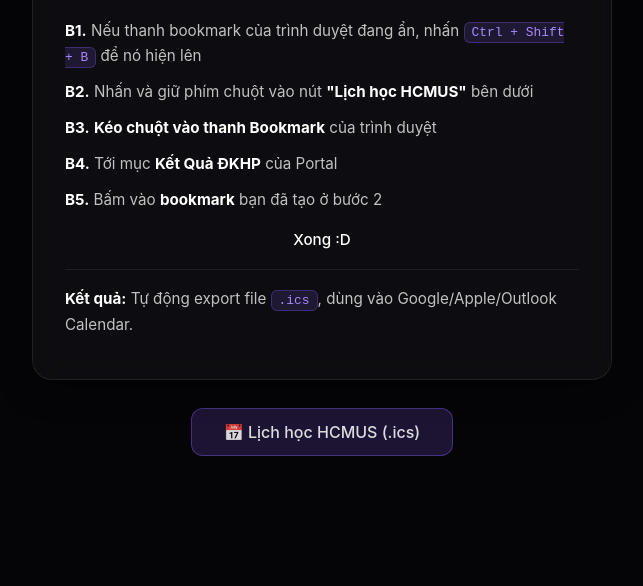
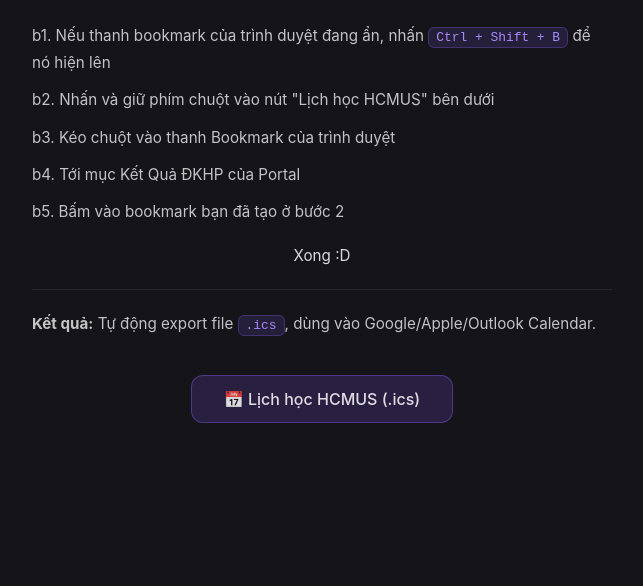
Before and after one commit to heleme69/hcmus-schedule-bookmarklet, a website: page index.html in a window 1280 px wide. Shown: the part 214-800 px from the top of the page, without its empty margins (318-961 px from the left). Drawn offline with Linux system fonts and the light colour scheme.

Commit message:
Update index.html

```diff
--- a/index.html
+++ b/index.html
@@ -6,14 +6,13 @@
   <title>HCMUS Schedule Sync Bookmarklet</title>
   <style>
     :root {
+      --bg-color: #141419;
+      --text-main: rgba(255, 255, 255, 0.85);
       --purple-accent: #8b5cf6;
       --purple-glow: rgba(139, 92, 246, 0.35);
       --purple-btn-bg: rgba(139, 92, 246, 0.18);
       --purple-btn-border: rgba(139, 92, 246, 0.4);
       --purple-btn-hover: rgba(139, 92, 246, 0.3);
-      --text-main: rgba(255, 255, 255, 0.85);
-      --card-bg: rgba(20, 20, 25, 0.55);
-      --panel-blur: blur(12px) saturate(130%);
       --border-spec: rgba(255, 255, 255, 0.08);
     }
 
@@ -25,7 +24,7 @@
 
     body {
       font-family: -apple-system, BlinkMacSystemFont, "Segoe UI", Roboto, sans-serif;
-      background-color: #050508;
+      background-color: var(--bg-color);
       color: var(--text-main);
       display: flex;
       flex-direction: column;
@@ -41,33 +40,21 @@
       font-size: 1.8rem;
       font-weight: 600;
       letter-spacing: 0.5px;
-      margin-bottom: 24px;
+      margin-bottom: 28px;
     }
 
-    /* Khung Glassmorphism với viền & thông số thẻ chuẩn Bio */
     .instructions {
-      background: var(--card-bg);
-      backdrop-filter: var(--panel-blur);
-      -webkit-backdrop-filter: var(--panel-blur);
-      border: 1px solid var(--border-spec);
-      border-radius: 20px;
-      padding: 2rem;
       max-width: 580px;
       width: 100%;
-      box-shadow: 0 8px 32px rgba(0, 0, 0, 0.4);
       margin-bottom: 28px;
     }
 
     .instructions p {
-      line-height: 1.7;
+      line-height: 1.8;
       margin: 10px 0;
       color: rgba(255, 255, 255, 0.75);
       font-size: 0.95rem;
       text-align: left;
-    }
-
-    .instructions p strong {
-      color: #ffffff;
     }
 
     code {
@@ -80,7 +67,6 @@
       font-size: 0.85em;
     }
 
-    /* Nút Bookmarklet áp dụng chuẩn xác phối màu Tím bạn cung cấp */
     .bookmarklet-btn {
       display: inline-block;
       padding: 13px 32px;
@@ -109,13 +95,13 @@
   <h1>HCMUS Schedule Sync Bookmarklet</h1>
 
   <div class="instructions">
-    <p><strong>B1.</strong> Nếu thanh bookmark của trình duyệt đang ẩn, nhấn <code>Ctrl + Shift + B</code> để nó hiện lên</p>
-    <p><strong>B2.</strong> Nhấn và giữ phím chuột vào nút <strong>"Lịch học HCMUS"</strong> bên dưới</p>
-    <p><strong>B3.</strong> <strong>Kéo chuột vào thanh Bookmark</strong> của trình duyệt</p>
-    <p><strong>B4.</strong> Tới mục <strong>Kết Quả ĐKHP</strong> của Portal</p>
-    <p><strong>B5.</strong> Bấm vào <strong>bookmark</strong> bạn đã tạo ở bước 2</p>
-    <p style="text-align: center; margin-top: 14px; font-weight: 500; color: #ffffff;">Xong :D</p>
-    <hr style="border: 0; border-top: 1px solid var(--border-spec); margin: 16px 0;">
+    <p>b1. Nếu thanh bookmark của trình duyệt đang ẩn, nhấn <code>Ctrl + Shift + B</code> để nó hiện lên</p>
+    <p>b2. Nhấn và giữ phím chuột vào nút "Lịch học HCMUS" bên dưới</p>
+    <p>b3. Kéo chuột vào thanh Bookmark của trình duyệt</p>
+    <p>b4. Tới mục Kết Quả ĐKHP của Portal</p>
+    <p>b5. Bấm vào bookmark bạn đã tạo ở bước 2</p>
+    <p style="text-align: center; margin-top: 16px; color: rgba(255, 255, 255, 0.85);">Xong :D</p>
+    <hr style="border: 0; border-top: 1px solid var(--border-spec); margin: 20px 0;">
     <p><strong>Kết quả:</strong> Tự động export file <code>.ics</code>, dùng vào Google/Apple/Outlook Calendar.</p>
   </div>
 
```
